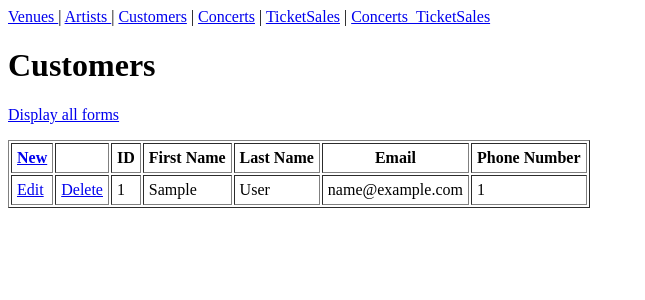
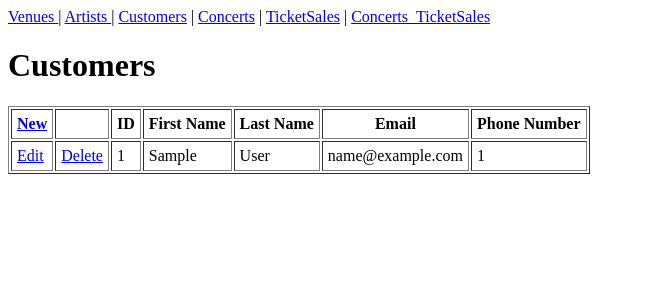
Before and after one commit to bakermor/cs340-concert-management-system, a Flask app: template templates/customers.j2 in a window 1280 px wide. Shown: the top 300 px of the page, without its empty margins (0-645 px from the left). Run offline with Flask 3, Linux system fonts and the light colour scheme; the template is opened without the code that fills it: most values are stand-ins (such as "Sample title", 1, 10 or a date in 2020); some libraries are stand-ins or nearby versions.

Commit message:
removed display all forms option

```diff
--- a/templates/customers.j2
+++ b/templates/customers.j2
@@ -98,7 +98,6 @@
 
     <h1>Customers</h1>
     <div id="browse">
-      <p><a href="#" onclick="showAll()">Display all forms</a></p>
 
       {% if not customers %}
       <table id="customer_table" border="1" cellpadding="5">
```
